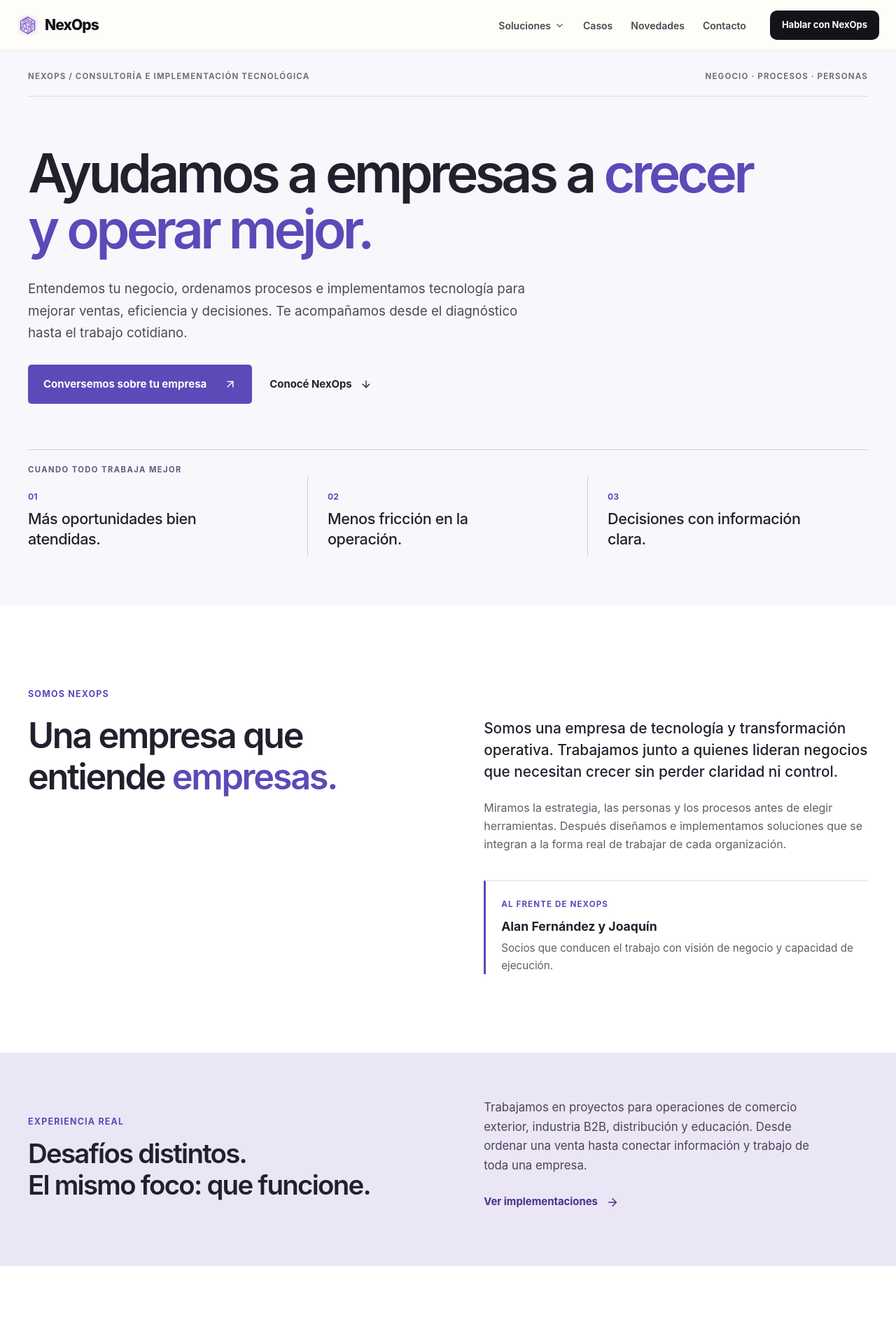
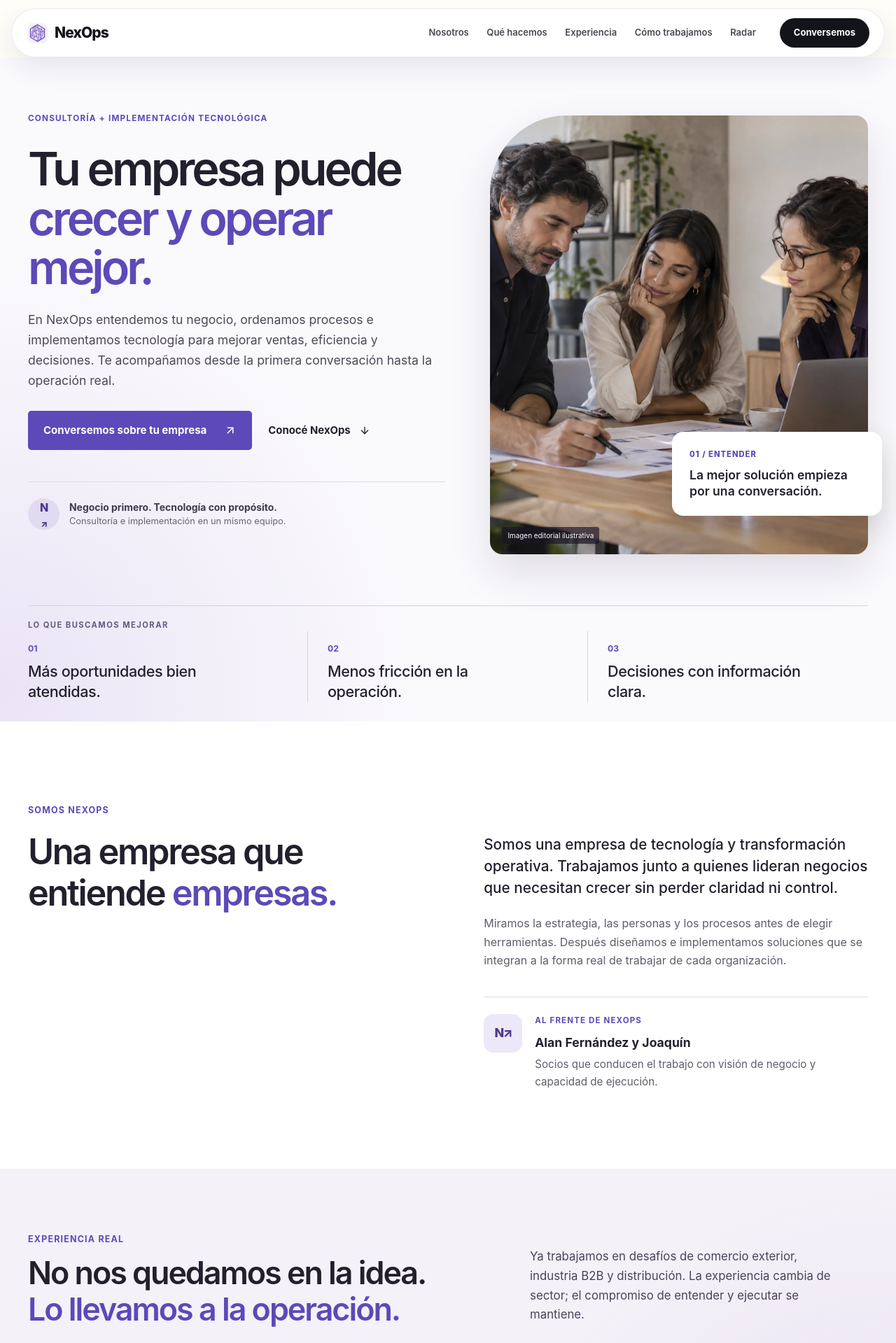
Before and after one commit to AlanTN13/webneoxps, a React (Vite) app: page / in a window 1280 px wide. Shown: the top 1919 px of the page at 70% size. Built offline with nearby package versions, Linux system fonts and the light colour scheme.

Commit message:
feat(home): aplicar composición editorial y prueba temprana

```diff
--- a/src/App.css
+++ b/src/App.css
@@ -244,6 +244,28 @@ a {
   color: var(--ink);
 }
 
+/* The Home uses a calmer, self-contained navigation while internal routes keep their existing header. */
+.site-root--home .site-header {
+  top: 12px;
+  width: min(1260px, calc(100% - 32px));
+  margin: 12px auto 0;
+  border: 1px solid rgba(67, 54, 90, .11);
+  border-radius: 999px;
+  background: rgba(255, 255, 255, .95);
+  box-shadow: 0 14px 38px rgba(35, 28, 54, .09);
+}
+.site-root--home .site-header__inner { width: calc(100% - 42px); height: 68px; }
+.site-root--home .site-header__nav { gap: clamp(15px, 2vw, 29px); font-size: 13px; }
+.site-root--home .site-header__cta { border-radius: 999px; padding-inline: 20px; }
+
+@media (max-width: 1000px) {
+  .site-root--home .site-header__nav { gap: 14px; }
+}
+@media (max-width: 760px) {
+  .site-root--home .site-header { top: 8px; width: calc(100% - 20px); margin-top: 8px; }
+  .site-root--home .site-header__inner { width: calc(100% - 30px); }
+}
+
 .mobile-menu {
   position: fixed;
   inset: 0;
@@ -1515,6 +1537,27 @@ a {
   border-top: 1px solid rgba(255,255,255,.11);
   color: rgba(255,255,255,.32);
   font-size: 10px;
+}
+
+.site-root--home .site-footer--home { padding: 0 0 24px; background: #fbfafc; color: #292431; }
+.site-root--home .site-footer--home__grid { display: grid; grid-template-columns: 1.7fr .8fr 1fr; gap: 80px; padding-block: 77px 92px; }
+.site-root--home .site-footer--home__grid > div:not(:first-child) { align-items: flex-start; }
+.site-root--home .site-footer--home__grid a { display: block; margin-top: 7px; text-decoration: none; }
+.site-root--home .site-footer--home__grid .site-footer__brand > a { display: inline-flex; margin-top: 0; }
+.site-root--home .site-footer--home__grid .site-footer__brand p { max-width: 340px; color: #655f6d; }
+.site-root--home .site-footer--home__grid > div:not(:first-child) a { color: #4d4659; font-size: 14px; }
+.site-root--home .site-footer--home__grid a:hover { color: #5d49b8; }
+.site-root--home .site-footer--home__grid small { color: #5d49b8; }
+.site-root--home .site-footer--home__grid > div:last-child p { margin-top: 20px; color: #777180; font-size: 13px; }
+.site-root--home .site-footer--home .site-footer__bottom { margin-top: 0; border-color: #dfdce7; color: #777180; }
+@media (max-width: 1000px) { .site-root--home .site-footer--home__grid { gap: 45px; } }
+@media (max-width: 760px) {
+  .site-root--home .site-footer--home__grid { grid-template-columns: 1fr 1fr; gap: 36px; padding-block: 65px; }
+  .site-root--home .site-footer--home__grid .site-footer__brand { grid-column: 1 / -1; }
+}
+@media (max-width: 500px) {
+  .site-root--home .site-footer--home__grid { grid-template-columns: 1fr; gap: 30px; }
+  .site-root--home .site-footer--home__grid .site-footer__brand { grid-column: auto; }
 }
 
 /* Solution pages */
--- a/src/components/Footer.jsx
+++ b/src/components/Footer.jsx
@@ -2,7 +2,20 @@ import { Link } from "react-router-dom";
 import { solutions } from "../data/solutions";
 import { CALENDLY_LINK, CONTACT_INFO, getWhatsappLink } from "../config/constants";
 
-export default function Footer() {
+export default function Footer({ home = false }) {
+  if (home) return (
+    <footer className="site-footer site-footer--home">
+      <div className="site-shell site-footer--home__grid">
+        <div className="site-footer__brand">
+          <Link to="/"><img src="/nexops-mark.webp" alt="" width="128" height="128" /><span>NexOps</span></Link>
+          <p>Tecnología, criterio y ejecución para empresas que quieren crecer y operar mejor.</p>
+        </div>
+        <div><small>Explorar</small><a href="#nosotros">Nosotros</a><a href="#soluciones">Qué hacemos</a><a href="#casos">Experiencia</a><a href="#como-funciona">Cómo trabajamos</a><Link to="/noticias">Radar</Link></div>
+        <div><small>Conversemos</small><a href={CALENDLY_LINK} target="_blank" rel="noreferrer">Agendar una conversación</a><a href={getWhatsappLink(CONTACT_INFO.WHATSAPP_NUMBER, CONTACT_INFO.WHATSAPP_MESSAGE_DEFAULT)} target="_blank" rel="noreferrer">Escribir por WhatsApp</a><p>Buenos Aires · Argentina</p></div>
+      </div>
+      <div className="site-shell site-footer__bottom"><span>© {new Date().getFullYear()} NexOps</span><span>Negocio, procesos y tecnología en una misma conversación.</span></div>
+    </footer>
+  );
   return (
     <footer className="site-footer">
       <div className="site-shell site-footer__grid">
--- a/src/components/Header.jsx
+++ b/src/components/Header.jsx
@@ -5,7 +5,7 @@ import { Link } from "react-router-dom";
 import { CALENDLY_LINK } from "../config/constants";
 import { solutions } from "../data/solutions";
 
-export default function Header() {
+export default function Header({ home = false }) {
   const [open, setOpen] = useState(false);
 
   useEffect(() => {
@@ -25,6 +25,13 @@ export default function Header() {
           </Link>
 
           <nav className="site-header__nav" aria-label="Navegación principal">
+            {home ? <>
+              <a href="#nosotros">Nosotros</a>
+              <a href="#soluciones">Qué hacemos</a>
+              <a href="#casos">Experiencia</a>
+              <a href="#como-funciona">Cómo trabajamos</a>
+              <Link to="/noticias">Radar</Link>
+            </> : <>
             <div className="site-header__solutions">
               <button type="button">Soluciones <ChevronDown size={15} /></button>
               <div className="site-header__dropdown">
@@ -45,10 +52,11 @@ export default function Header() {
             <Link to="/#casos">Casos</Link>
             <Link to="/noticias">Novedades</Link>
             <Link to="/#contacto">Contacto</Link>
+            </>}
           </nav>
 
           <a className="site-header__cta" href={CALENDLY_LINK} target="_blank" rel="noreferrer">
-            Hablar con NexOps
+            Conversemos
           </a>
 
           <button className="site-header__menu" type="button" onClick={() => setOpen(true)} aria-label="Abrir menú">
@@ -67,6 +75,13 @@ export default function Header() {
             <button type="button" onClick={() => setOpen(false)} aria-label="Cerrar menú"><X size={25} /></button>
           </div>
           <nav className="mobile-menu__nav" aria-label="Navegación mobile">
+            {home ? <>
+              <a href="#nosotros" onClick={() => setOpen(false)}>Nosotros<span>→</span></a>
+              <a href="#soluciones" onClick={() => setOpen(false)}>Qué hacemos<span>→</span></a>
+              <a href="#casos" onClick={() => setOpen(false)}>Experiencia<span>→</span></a>
+              <a href="#como-funciona" onClick={() => setOpen(false)}>Cómo trabajamos<span>→</span></a>
+              <Link to="/noticias" onClick={() => setOpen(false)}>Radar<span>→</span></Link>
+            </> : <>
             <small>Soluciones</small>
             {solutions.map((solution) => (
               <Link key={solution.slug} to={`/soluciones/${solution.slug}`} onClick={() => setOpen(false)}>
@@ -78,6 +93,7 @@ export default function Header() {
               <Link to="/noticias" onClick={() => setOpen(false)}>Novedades</Link>
               <Link to="/#contacto" onClick={() => setOpen(false)}>Contacto</Link>
             </div>
+            </>}
           </nav>
           <a className="button button--brand" href={CALENDLY_LINK} target="_blank" rel="noreferrer">
             Hablar con NexOps
--- a/src/components/Layout.jsx
+++ b/src/components/Layout.jsx
@@ -4,12 +4,12 @@ import Footer from "./Footer";
 import FloatingWhatsApp from "./FloatingWhatsApp";
 import { CONTACT_INFO } from "../config/constants";
 
-export default function Layout({ children, showFloatingWhatsApp = true }) {
+export default function Layout({ children, showFloatingWhatsApp = true, home = false }) {
   return (
-    <div className="site-root">
-      <Header />
+    <div className={home ? "site-root site-root--home" : "site-root"}>
+      <Header home={home} />
       <main>{children}</main>
-      <Footer />
+      <Footer home={home} />
       {showFloatingWhatsApp && <FloatingWhatsApp phone={CONTACT_INFO.WHATSAPP_NUMBER} />}
     </div>
   );
--- a/src/pages/HomePage.jsx
+++ b/src/pages/HomePage.jsx
@@ -101,27 +101,32 @@ export default function HomePage() {
   }, []);
 
   return (
-    <Layout showFloatingWhatsApp={false}>
+    <Layout showFloatingWhatsApp={false} home>
       <div className={styles.home}>
         <section className={styles.hero} aria-labelledby="home-title">
           <div className={styles.shell}>
-            <div className={styles.heroTopline}><span>NEXOPS / CONSULTORÍA E IMPLEMENTACIÓN TECNOLÓGICA</span><span>NEGOCIO · PROCESOS · PERSONAS</span></div>
             <div className={styles.heroGrid}>
               <div className={styles.heroCopy}>
-                <h1 id="home-title">Ayudamos a empresas a <em>crecer y operar mejor.</em></h1>
-                <p>Entendemos tu negocio, ordenamos procesos e implementamos tecnología para mejorar ventas, eficiencia y decisiones. Te acompañamos desde el diagnóstico hasta el trabajo cotidiano.</p>
+                <span className={styles.heroEyebrow}>CONSULTORÍA + IMPLEMENTACIÓN TECNOLÓGICA</span>
+                <h1 id="home-title">Tu empresa puede <em>crecer y operar mejor.</em></h1>
+                <p>En NexOps entendemos tu negocio, ordenamos procesos e implementamos tecnología para mejorar ventas, eficiencia y decisiones. Te acompañamos desde la primera conversación hasta la operación real.</p>
                 <div className={styles.heroActions}>
                   <a className={styles.primary} href={CALENDLY_LINK} target="_blank" rel="noreferrer">Conversemos sobre tu empresa <ArrowUpRight size={18} /></a>
                   <a className={styles.quietLink} href="#nosotros">Conocé NexOps <ArrowDown size={16} /></a>
                 </div>
+                <div className={styles.heroProof}><span className={styles.proofMark}>N<span>↗</span></span><p><strong>Negocio primero. Tecnología con propósito.</strong><br />Consultoría e implementación en un mismo equipo.</p></div>
               </div>
-              <div className={styles.heroPanel} aria-label="Resultados que buscamos junto a cada empresa">
-                <span className={styles.panelKicker}>CUANDO TODO TRABAJA MEJOR</span>
-                <div><span>01</span><strong>Más oportunidades bien atendidas.</strong></div>
-                <div><span>02</span><strong>Menos fricción en la operación.</strong></div>
-                <div><span>03</span><strong>Decisiones con información clara.</strong></div>
-                <span className={styles.panelSignature}>NEXOPS <span>↗</span></span>
-              </div>
+              <figure className={styles.heroVisual}>
+                <img src="/assets/nexops-conversation-editorial.webp" alt="Imagen editorial de profesionales conversando sobre un proceso de negocio" fetchPriority="high" />
+                <figcaption><span>01 / ENTENDER</span><strong>La mejor solución empieza por una conversación.</strong></figcaption>
+                <small>Imagen editorial ilustrativa</small>
+              </figure>
+            </div>
+            <div className={styles.heroPanel} aria-label="Objetivos que trabajamos con cada empresa">
+              <span className={styles.panelKicker}>LO QUE BUSCAMOS MEJORAR</span>
+              <div><span>01</span><strong>Más oportunidades bien atendidas.</strong></div>
+              <div><span>02</span><strong>Menos fricción en la operación.</strong></div>
+              <div><span>03</span><strong>Decisiones con información clara.</strong></div>
             </div>
           </div>
         </section>
@@ -135,15 +140,21 @@ export default function HomePage() {
             <div className={styles.identityCopy}>
               <p className={styles.lead}>Somos una empresa de tecnología y transformación operativa. Trabajamos junto a quienes lideran negocios que necesitan crecer sin perder claridad ni control.</p>
               <p>Miramos la estrategia, las personas y los procesos antes de elegir herramientas. Después diseñamos e implementamos soluciones que se integran a la forma real de trabajar de cada organización.</p>
-              <div className={styles.peopleLine}><span>AL FRENTE DE NEXOPS</span><strong>Alan Fernández y Joaquín</strong><p>Socios que conducen el trabajo con visión de negocio y capacidad de ejecución.</p></div>
+              <div className={styles.peopleLine}><span className={styles.peopleMonogram}>N↗</span><div><span>AL FRENTE DE NEXOPS</span><strong>Alan Fernández y Joaquín</strong><p>Socios que conducen el trabajo con visión de negocio y capacidad de ejecución.</p></div></div>
             </div>
           </div>
         </section>
 
         <section className={styles.trust} aria-labelledby="trust-title">
-          <div className={`${styles.shell} ${styles.trustGrid}`}>
-            <div><span className={styles.eyebrow}>Experiencia real</span><h2 id="trust-title">Desafíos distintos.<br />El mismo foco: que funcione.</h2></div>
-            <div><p>Trabajamos en proyectos para operaciones de comercio exterior, industria B2B, distribución y educación. Desde ordenar una venta hasta conectar información y trabajo de toda una empresa.</p><a className={styles.inlineLink} href="#casos">Ver implementaciones <ArrowRight size={18} /></a></div>
+          <div className={styles.shell}>
+            <div className={styles.trustIntro}><div><span className={styles.eyebrow}>Experiencia real</span><h2 id="trust-title">No nos quedamos en la idea.<br /><em>Lo llevamos a la operación.</em></h2></div><p>Ya trabajamos en desafíos de comercio exterior, industria B2B y distribución. La experiencia cambia de sector; el compromiso de entender y ejecutar se mantiene.</p></div>
+            <div className={styles.trustCards}>
+              {selectedCases.map((caseInfo) => {
+                const source = realCases.find(({ id }) => id === caseInfo.id);
+                return <div className={styles.trustCard} key={source.id}><span>{source.sector}</span><strong>{source.title}</strong><small>{source.status}</small></div>;
+              })}
+            </div>
+            <a className={styles.inlineLink} href="#casos">Conocé estas implementaciones <ArrowRight size={18} /></a>
           </div>
         </section>
 
--- a/src/pages/HomePage.module.css
+++ b/src/pages/HomePage.module.css
@@ -25,21 +25,32 @@
 .quietLink:hover, .inlineLink:hover { color: var(--violet); }
 
 /* Opening: one direct statement, then a quiet band of business outcomes. */
-.hero { padding: 27px 0 70px; background: #f8f7fb; }
-.heroTopline { display: flex; justify-content: space-between; gap: 20px; padding-bottom: 18px; border-bottom: 1px solid #ddd9e7; color: #777080; font-size: .72rem; font-weight: 700; letter-spacing: .1em; }
-.heroGrid { padding-top: 70px; }
-.hero h1 { max-width: 1050px; font-size: clamp(3.5rem, 6vw, 5.7rem); font-weight: 590; line-height: 1.04; letter-spacing: -.06em; }
+.hero { padding: 72px 0 0; background: radial-gradient(circle at 0% 95%, #eae4f6 0, transparent 38%), #faf9fc; }
+.heroGrid { display: grid; grid-template-columns: 1.05fr .95fr; align-items: center; gap: clamp(40px, 5vw, 82px); }
+.heroCopy { padding-bottom: 46px; }
+.heroEyebrow { display: inline-block; margin-bottom: 27px; color: var(--violet); font-size: .73rem; font-weight: 750; letter-spacing: .105em; }
+.hero h1 { max-width: 710px; font-size: clamp(3.45rem, 5.2vw, 5.15rem); font-weight: 590; line-height: 1.055; letter-spacing: -.06em; }
 .hero h1 em { color: var(--violet); font-style: normal; }
-.heroCopy > p { max-width: 750px; margin-top: 29px; color: #4c4857; font-size: 1.17rem; line-height: 1.7; }
-.heroActions { display: flex; flex-wrap: wrap; align-items: center; gap: 25px; margin-top: 29px; }
-.heroPanel { display: grid; grid-template-columns: repeat(3, 1fr); margin-top: 65px; border-top: 1px solid #d5d0e2; }
-.panelKicker { grid-column: 1 / -1; display: block; padding-top: 19px; color: #655980; font-size: .7rem; font-weight: 700; letter-spacing: .13em; }
-.heroPanel > div { display: block; min-height: 94px; padding: 19px 28px 10px; border-right: 1px solid #d5d0e2; }
+.heroCopy > p { max-width: 610px; margin-top: 25px; color: #4c4857; font-size: 1.1rem; line-height: 1.65; }
+.heroActions { display: flex; flex-wrap: wrap; align-items: center; gap: 23px; margin-top: 29px; }
+.heroProof { display: flex; align-items: center; gap: 14px; margin-top: 45px; padding-top: 23px; border-top: 1px solid #ddd9e7; }
+.proofMark { display: grid; flex: 0 0 45px; width: 45px; height: 45px; place-items: center; border-radius: 50%; background: #e1dbf1; color: #4b368f; font-weight: 850; letter-spacing: -.09em; }
+.proofMark span { font-size: .8rem; }
+.heroProof p { color: #696372; font-size: .8rem; line-height: 1.45; }
+.heroProof strong { color: #3f394e; font-size: .87rem; font-weight: 700; }
+.heroVisual { position: relative; height: min(640px, 49vw); min-height: 530px; margin: 0; border-radius: 110px 18px 18px 18px; background: #ded7e8; box-shadow: 0 25px 60px rgba(47, 35, 70, .13); }
+.heroVisual img { display: block; width: 100%; height: 100%; border-radius: inherit; object-fit: cover; object-position: center; }
+.heroVisual figcaption { position: absolute; right: -20px; bottom: 55px; display: flex; flex-direction: column; gap: 10px; width: min(300px, 70%); padding: 23px 25px; border-radius: 16px; background: #fff; box-shadow: 0 18px 40px rgba(38, 29, 57, .16); }
+.heroVisual figcaption span { color: var(--violet); font-size: .7rem; font-weight: 800; letter-spacing: .09em; }
+.heroVisual figcaption strong { color: var(--ink); font-size: 1.1rem; line-height: 1.3; font-weight: 630; }
+.heroVisual small { position: absolute; left: 17px; bottom: 15px; padding: 4px 8px; border-radius: 3px; background: rgba(26, 20, 38, .67); color: #fff; font-size: .62rem; }
+.heroPanel { display: grid; grid-template-columns: repeat(3, 1fr); margin-top: 62px; padding-bottom: 28px; border-top: 1px solid #d5d0e2; }
+.panelKicker { grid-column: 1 / -1; display: block; padding-top: 18px; color: #655980; font-size: .7rem; font-weight: 700; letter-spacing: .13em; }
+.heroPanel > div { display: block; min-height: 82px; padding: 15px 28px 0; border-right: 1px solid #d5d0e2; }
 .heroPanel > div:first-of-type { padding-left: 0; }
 .heroPanel > div:nth-of-type(3) { border-right: 0; }
 .heroPanel > div > span { display: block; color: var(--violet); font-size: .76rem; font-weight: 700; }
 .heroPanel strong { display: block; max-width: 280px; margin-top: 7px; color: var(--ink); font-size: clamp(1.1rem, 1.7vw, 1.35rem); line-height: 1.35; letter-spacing: -.02em; font-weight: 520; }
-.panelSignature { display: none; }
 
 /* Company and early evidence. */
 .identity { padding: 118px 0 112px; background: #fff; }
@@ -48,16 +59,22 @@
 .identityCopy { padding-top: 42px; }
 .identityCopy > p { color: var(--muted); margin-bottom: 22px; }
 .identityCopy .lead { color: var(--ink); font-size: 1.3rem; font-weight: 500; line-height: 1.5; }
-.peopleLine { margin-top: 38px; padding: 24px 0 0 22px; border-top: 1px solid var(--line); border-left: 3px solid var(--violet); }
-.peopleLine > span { display: block; margin-bottom: 7px; color: var(--violet); font-size: .72rem; font-weight: 700; letter-spacing: .1em; }
+.peopleLine { display: flex; align-items: flex-start; gap: 18px; margin-top: 38px; padding: 24px 0 0; border-top: 1px solid var(--line); }
+.peopleLine .peopleMonogram { display: grid; flex: 0 0 55px; width: 55px; height: 55px; place-items: center; border-radius: 14px; background: #ece8f7; color: #4c398e; font-size: 1.12rem; font-weight: 800; letter-spacing: -.09em; }
+.peopleLine > div > span { display: block; margin-bottom: 7px; color: var(--violet); font-size: .72rem; font-weight: 700; letter-spacing: .1em; }
 .peopleLine strong { display: block; font-size: 1.1rem; font-weight: 650; }
 .peopleLine p { margin-top: 4px; color: var(--muted); font-size: .95rem; }
-.trust { padding: 65px 0 69px; background: #eae6f5; }
-.trustGrid { display: grid; grid-template-columns: 1fr 1fr; align-items: center; gap: clamp(60px, 8vw, 120px); }
+.trust { padding: 92px 0 95px; background: radial-gradient(circle at 100% 100%, #e6dff4, transparent 42%), #f4f1f8; }
+.trustIntro { display: grid; grid-template-columns: 1.12fr .88fr; align-items: end; gap: clamp(55px, 8vw, 120px); }
 .trust .eyebrow { margin-bottom: 15px; }
-.trust h2 { font-size: clamp(1.75rem, 3vw, 2.5rem); }
-.trust p { max-width: 480px; color: #4b435a; font-size: 1.05rem; }
-.trust .inlineLink { margin-top: 16px; color: #443189; }
+.trust h2 { font-size: clamp(2rem, 3.5vw, 3.15rem); }
+.trustIntro p { max-width: 440px; padding-bottom: 5px; color: #4b435a; font-size: 1.05rem; }
+.trustCards { display: grid; grid-template-columns: repeat(3, 1fr); gap: 17px; margin-top: 40px; }
+.trustCard { display: flex; flex-direction: column; min-height: 190px; padding: 26px; border: 1px solid #e5e0eb; border-radius: 14px; background: #fff; box-shadow: 0 12px 30px rgba(48, 37, 72, .045); }
+.trustCard > span { color: var(--violet); font-size: .73rem; font-weight: 750; letter-spacing: .055em; text-transform: uppercase; }
+.trustCard strong { max-width: 290px; margin-top: 24px; font-size: 1.24rem; line-height: 1.26; letter-spacing: -.025em; font-weight: 620; }
+.trustCard small { margin-top: auto; padding-top: 18px; color: #5f566b; font-size: .76rem; }
+.trust .inlineLink { margin-top: 25px; color: #443189; }
 
 /* Offer: four recognizable problems, set as editorial rows. */
 .services { padding: 112px 0 124px; }
@@ -128,29 +145,35 @@
 .contact small { display: block; margin-top: 17px; color: #cbbfda; font-size: .82rem; }
 
 @media (max-width: 1000px) {
-  .hero h1 { font-size: clamp(3.2rem, 6vw, 4.8rem); }
+  .hero h1 { font-size: clamp(3rem, 5.5vw, 4.5rem); }
+  .heroVisual { min-height: 490px; }
   .caseNarrative { gap: 18px; }
-  .identityGrid, .trustGrid, .breadthGrid, .knowledgeGrid, .contactGrid { gap: 50px; }
+  .identityGrid, .trustIntro, .breadthGrid, .knowledgeGrid, .contactGrid { gap: 50px; }
 }
 @media (max-width: 760px) {
   .shell { width: calc(100% - 40px); }
   .home h2 { font-size: clamp(2rem, 8vw, 2.8rem); }
-  .hero { padding: 18px 0 48px; }
-  .heroTopline > span:last-child { display: none; }
-  .heroGrid { padding-top: 43px; }
+  .hero { padding: 53px 0 0; }
+  .heroGrid { grid-template-columns: 1fr; gap: 24px; }
+  .heroCopy { padding-bottom: 0; }
+  .heroEyebrow { margin-bottom: 20px; }
   .hero h1 { max-width: 580px; font-size: clamp(2.8rem, 10.3vw, 4.25rem); }
   .heroCopy > p { margin-top: 23px; font-size: 1.05rem; }
   .heroActions { gap: 15px; margin-top: 28px; }
-  .heroPanel { margin-top: 46px; }
+  .heroProof { margin-top: 31px; }
+  .heroVisual { width: min(100% - 12px, 610px); height: 440px; min-height: 0; margin-top: 14px; border-radius: 70px 14px 14px 14px; }
+  .heroVisual figcaption { right: -12px; bottom: 34px; width: min(270px, 62%); }
+  .heroPanel { margin-top: 47px; }
   .panelKicker { padding-top: 16px; }
   .heroPanel > div { padding: 14px 15px 0; }
   .heroPanel strong { font-size: 1rem; }
   .identity, .services, .work, .cases, .methodSection { padding: 72px 0; }
-  .identityGrid, .trustGrid, .breadthGrid, .knowledgeGrid, .contactGrid { grid-template-columns: 1fr; gap: 25px; }
+  .identityGrid, .trustIntro, .breadthGrid, .knowledgeGrid, .contactGrid { grid-template-columns: 1fr; gap: 25px; }
   .identityCopy { padding-top: 0; }
   .identityCopy .lead { font-size: 1.19rem; }
   .peopleLine { margin-top: 26px; }
-  .trust { padding: 59px 0; }
+  .trust { padding: 67px 0; }
+  .trustCards { grid-template-columns: 1fr 1fr; }
   .sectionHeading { margin-bottom: 36px; }
   .sectionHeading > p { margin-top: 17px; }
   .service { grid-template-columns: 1fr; gap: 19px; padding: 27px 0; }
@@ -172,6 +195,9 @@
   .contactGrid > div:last-child > p { font-size: 1.03rem; }
 }
 @media (max-width: 500px) {
+  .heroVisual { height: 370px; }
+  .heroVisual figcaption { bottom: 28px; padding: 17px; }
+  .heroVisual figcaption strong { font-size: .92rem; }
   .heroPanel { grid-template-columns: 1fr; }
   .heroPanel > div, .heroPanel > div:first-of-type { display: grid; grid-template-columns: 32px 1fr; align-items: baseline; gap: 12px; min-height: 0; padding: 15px 0; border-right: 0; border-bottom: 1px solid #d5d0e2; }
   .heroPanel strong { margin-top: 0; max-width: none; }
@@ -180,6 +206,9 @@
   .caseNarrative p { margin-top: 0; }
   .primary { width: 100%; }
   .heroActions { flex-direction: column; align-items: flex-start; }
+  .trustCards { grid-template-columns: 1fr; gap: 10px; }
+  .trustCard { min-height: 0; padding: 21px; }
+  .trustCard strong { margin-top: 15px; }
   .contact .primary { width: auto; max-width: calc(100% - 42px); }
   .method { grid-template-columns: 1fr; }
   .method li { display: grid; grid-template-columns: 50px 1fr; gap: 0 12px; padding-top: 18px; }
```
Also changed, not shown: public/assets/nexops-conversation-editorial.webp (added), 7 other files (tests, documents, lock files or other folders).
